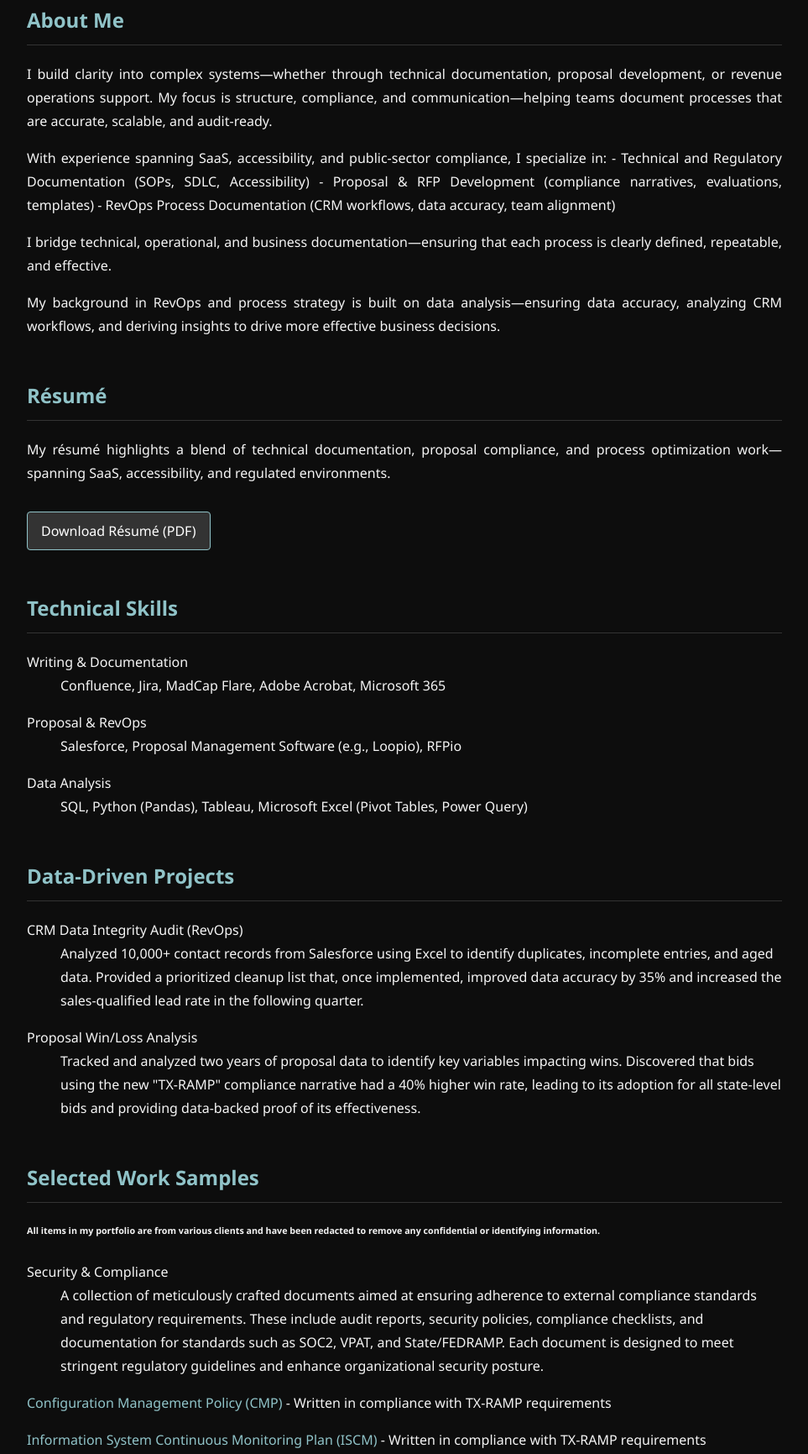
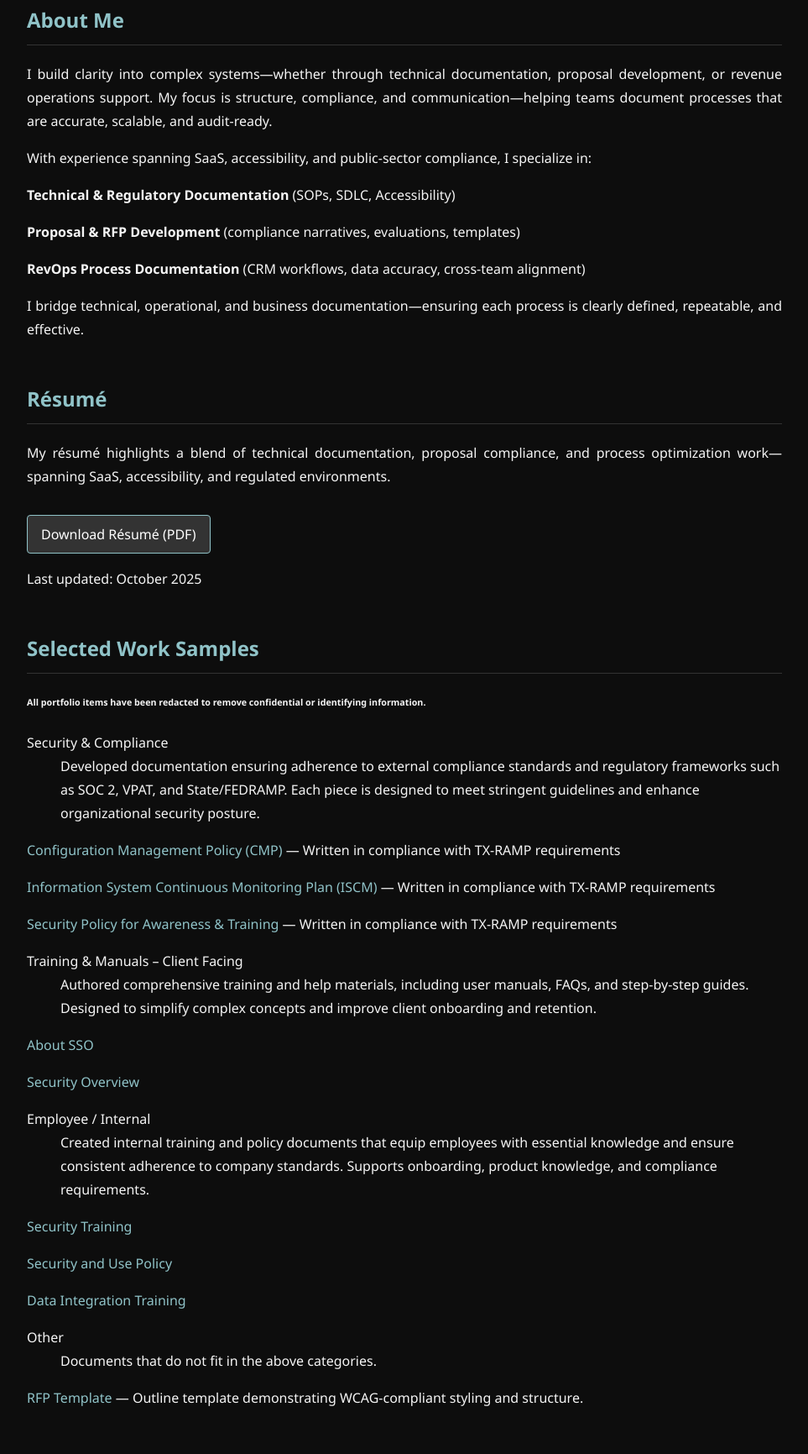
Before and after one commit to Smarciz716/Smarciz716.github.io, a plain HTML site: page index.htm in a window 1280 px wide. Shown: the part 255-1986 px from the top of the page at 84% size, without its empty margins (158-1121 px from the left). Drawn offline with Linux system fonts and the light colour scheme.

Commit message:
Update index.htm

```diff
--- a/index.htm
+++ b/index.htm
@@ -79,94 +79,106 @@
 <body>
   <header>
     <h1>Stephanie Harry</h1>
-    <p>Technical Writer | Proposal Specialist | RevOps & Data Analyst</p>
+    <p>
+      Technical & Proposal Writer&nbsp;|&nbsp;RevOps Documentation &amp; Process Strategy&nbsp;|&nbsp;Clarity, Consistency, and Compliance
+    </p>
   </header>
+
   <div class="container">
+
+    <!-- ===== ABOUT ===== -->
     <section>
       <h2>About Me</h2>
-      <p class="justified">I build clarity into complex systems—whether through technical documentation, proposal development, or revenue operations support. My focus is structure, compliance, and communication—helping teams document processes that are accurate, scalable, and audit-ready. </p>
-      <p class="justified">With experience spanning SaaS, accessibility, and public-sector compliance, I specialize in:
-- Technical and Regulatory Documentation (SOPs, SDLC, Accessibility)
-- Proposal & RFP Development (compliance narratives, evaluations, templates)
-- RevOps Process Documentation (CRM workflows, data accuracy, team alignment)</p>
-      <p class="justified">I bridge technical, operational, and business documentation—ensuring that each process is clearly defined, repeatable, and effective.</p>
-      <p class="justified">My background in RevOps and process strategy is built on data analysis—ensuring data accuracy, analyzing CRM workflows, and deriving insights to drive more effective business decisions.</p>
+      <p class="justified">
+        I build clarity into complex systems—whether through technical documentation, proposal development, or revenue operations support.
+        My focus is structure, compliance, and communication—helping teams document processes that are accurate, scalable, and audit-ready.
+      </p>
+      <p class="justified">
+        With experience spanning SaaS, accessibility, and public-sector compliance, I specialize in:
+      </p>
+      <ul>
+        <li><strong>Technical &amp; Regulatory Documentation</strong> (SOPs, SDLC, Accessibility)</li>
+        <li><strong>Proposal &amp; RFP Development</strong> (compliance narratives, evaluations, templates)</li>
+        <li><strong>RevOps Process Documentation</strong> (CRM workflows, data accuracy, cross-team alignment)</li>
+      </ul>
+      <p class="justified">
+        I bridge technical, operational, and business documentation—ensuring each process is clearly defined, repeatable, and effective.
+      </p>
     </section>
 
+    <!-- ===== RESUME ===== -->
     <section>
       <h2>Résumé</h2>
-      <p class="justified">My résumé highlights a blend of technical documentation, proposal compliance, and process optimization work—spanning SaaS, accessibility, and regulated environments.
-</p>
-      <a class="button" href="StephanieHarry2025TW.pdf" target="_blank">Download Résumé (PDF)</a>
+      <p class="justified">
+        My résumé highlights a blend of technical documentation, proposal compliance, and process optimization work—spanning SaaS,
+        accessibility, and regulated environments.
+      </p>
+      <a class="button" href="StephanieHarry2025TW.pdf" target="_blank" rel="noopener noreferrer">
+        Download Résumé (PDF)
+      </a>
+      <p class="small-note">Last updated: October&nbsp;2025</p>
     </section>
 
-    <section>
-      <h2>Technical Skills</h2>
-      <dl>
-        <dt>Writing & Documentation</dt>
-        <dd>Confluence, Jira, MadCap Flare, Adobe Acrobat, Microsoft 365</dd>
-
-        <dt>Proposal & RevOps</dt>
-        <dd>Salesforce, Proposal Management Software (e.g., Loopio), RFPio</dd>
-
-        <dt>Data Analysis</dt>
-        <dd>SQL, Python (Pandas), Tableau, Microsoft Excel (Pivot Tables, Power Query)</dd>
-      </dl>
-    </section>
-
-    <section>
-      <h2>Data-Driven Projects</h2>
-      <dl>
-        <dt>CRM Data Integrity Audit (RevOps)</dt>
-        <dd>Analyzed 10,000+ contact records from Salesforce using Excel to identify duplicates, incomplete entries, and aged data. Provided a prioritized cleanup list that, once implemented, improved data accuracy by 35% and increased the sales-qualified lead rate in the following quarter.</dd>
-
-        <dt>Proposal Win/Loss Analysis</dt>
-        <dd>Tracked and analyzed two years of proposal data to identify key variables impacting wins. Discovered that bids using the new "TX-RAMP" compliance narrative had a 40% higher win rate, leading to its adoption for all state-level bids and providing data-backed proof of its effectiveness.</dd>
-      </dl>
-    </section>
-
+    <!-- ===== WORK SAMPLES ===== -->
     <section>
       <h2>Selected Work Samples</h2>
-      <h6>All items in my portfolio are from various clients and have been redacted to remove any confidential or identifying information.</h6>
+      <h6>All portfolio items have been redacted to remove confidential or identifying information.</h6>
+
       <dl>
-        <dt>Security & Compliance</dt>
-        <dd>A collection of meticulously crafted documents aimed at ensuring adherence to external compliance standards and regulatory requirements. These include audit reports, security policies, compliance checklists, and documentation for standards such as SOC2, VPAT, and State/FEDRAMP. Each document is designed to meet stringent regulatory guidelines and enhance organizational security posture.</dd>
+        <!-- Security & Compliance -->
+        <dt>Security &amp; Compliance</dt>
+        <dd>
+          Developed documentation ensuring adherence to external compliance standards and regulatory frameworks such as SOC 2, VPAT, and
+          State/FEDRAMP. Each piece is designed to meet stringent guidelines and enhance organizational security posture.
+        </dd>
         <ul>
-          <li><a href="samples/SteffHarrySE_SSP_A_CMP_V1_20220901.pdf">Configuration Management Policy (CMP)</a> - Written in compliance with TX-RAMP requirements</li>
-          <li><a href="samples/SteffHarrySE_SSP_A_ISCM_V1_20220901.pdf">Information System Continuous Monitoring Plan (ISCM)</a> - Written in compliance with TX-RAMP requirements</li>
-          <li><a href="samples/steffHarry-Redacted- AT_POL_V1.0_20220901.pdf">Security Policy for Awareness & Training</a> - Written in compliance with TX-RAMP requirements</li>
+          <li><a href="samples/SteffHarrySE_SSP_A_CMP_V1_20220901.pdf" target="_blank">Configuration Management Policy (CMP)</a> — Written in compliance with TX-RAMP requirements</li>
+          <li><a href="samples/SteffHarrySE_SSP_A_ISCM_V1_20220901.pdf" target="_blank">Information System Continuous Monitoring Plan (ISCM)</a> — Written in compliance with TX-RAMP requirements</li>
+          <li><a href="samples/steffHarry-Redacted- AT_POL_V1.0_20220901.pdf" target="_blank">Security Policy for Awareness &amp; Training</a> — Written in compliance with TX-RAMP requirements</li>
         </ul>
 
-        <dt>Training & Manuals - Client Facing</dt>
-        <dd>Comprehensive training and help documents designed for clients. These resources include both technical and non-technical materials, such as user manuals, FAQs, step-by-step guides, and video tutorials. Each document is crafted to enhance user understanding, simplify complex concepts, and ensure a seamless client experience with our products and services.</dd>
+        <!-- Training & Manuals -->
+        <dt>Training &amp; Manuals – Client Facing</dt>
+        <dd>
+          Authored comprehensive training and help materials, including user manuals, FAQs, and step-by-step guides. Designed to simplify complex concepts and
+          improve client onboarding and retention.
+        </dd>
         <ul>
-          <li><a href="samples/About SSO - Redacted Sharry.pdf">About SSO</a></li>
-          <li><a href="samples/SteffHarry_ClientFacingSecurity - Redacted.pdf">Security Overview</a></li>
+          <li><a href="samples/About SSO - Redacted Sharry.pdf" target="_blank">About SSO</a></li>
+          <li><a href="samples/SteffHarry_ClientFacingSecurity - Redacted.pdf" target="_blank">Security Overview</a></li>
         </ul>
 
-        <dt>Employee/Internal</dt>
-        <dd>Internal training documents aimed at equipping employees with essential knowledge and skills. Here you'll find materials on various policies and procedures, product knowledge, and compliance requirements. These documents are designed to foster a well-informed workforce, streamline onboarding processes, and ensure consistent adherence to company standards.</dd>
+        <!-- Employee / Internal -->
+        <dt>Employee / Internal</dt>
+        <dd>
+          Created internal training and policy documents that equip employees with essential knowledge and ensure consistent adherence to
+          company standards. Supports onboarding, product knowledge, and compliance requirements.
+        </dd>
         <ul>
-          <li><a href="samples/Redacted Security Training  stephanieharry.pdf">Security Training</a></li>
-          <li><a href="samples/SteffHarry_Redacted_updated Security and Use Policy.pdf">Security and Use Policy</a></li>
-          <li><a href="samples/SteffHarryRedacted Data Integration.pdf">Data Integration Training</a></li>
+          <li><a href="samples/Redacted Security Training  stephanieharry.pdf" target="_blank">Security Training</a></li>
+          <li><a href="samples/SteffHarry_Redacted_updated Security and Use Policy.pdf" target="_blank">Security and Use Policy</a></li>
+          <li><a href="samples/SteffHarryRedacted Data Integration.pdf" target="_blank">Data Integration Training</a></li>
         </ul>
 
+        <!-- Other -->
         <dt>Other</dt>
         <dd>Documents that do not fit in the above categories.</dd>
         <ul>
-          <li><a href="samples/Template RFP Response Version1 stephanieharry.pdf">RFP Template</a> - This is an outline template that could be used. The contents are an outline, styling, and directions for WCAG compliance and overall usage of the template.</li>
+          <li><a href="samples/Template RFP Response Version1 stephanieharry.pdf" target="_blank">RFP Template</a> — Outline template demonstrating WCAG-compliant styling and structure.</li>
         </ul>
       </dl>
     </section>
 
+    <!-- ===== CONTACT ===== -->
     <section>
       <h2>Contact</h2>
       <p>
         📧 <a href="mailto:steffharry@smarciz.com">steffharry@smarciz.com</a><br/>
-        🔗 <a href="https://linkedin.com/in/smarciz" target="_blank">linkedin.com/in/smarciz</a>
+        🔗 <a href="https://linkedin.com/in/smarciz" target="_blank" rel="noopener noreferrer">linkedin.com/in/smarciz</a><br/>
+        <em>Available for remote or hybrid documentation and process roles.</em>
       </p>
     </section>
+
   </div>
 </body>
 </html>
```
